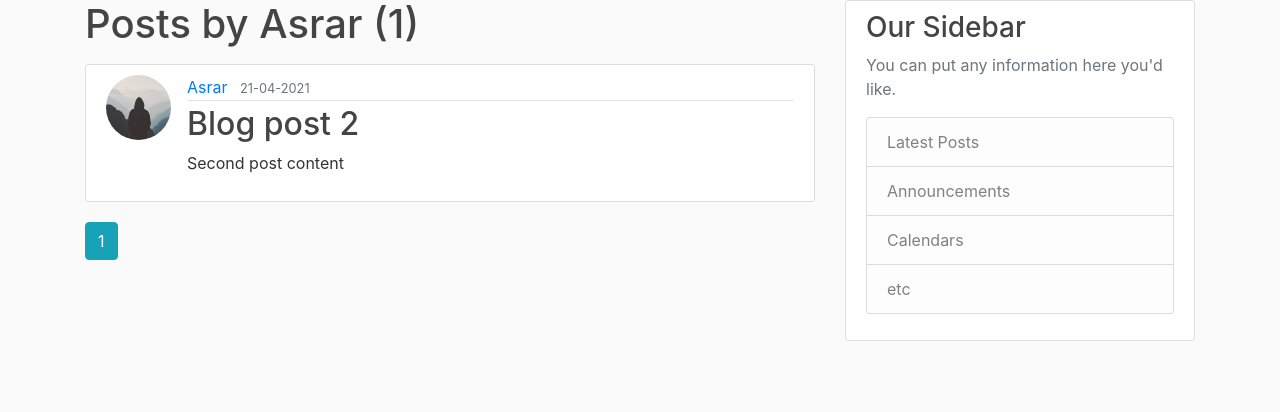
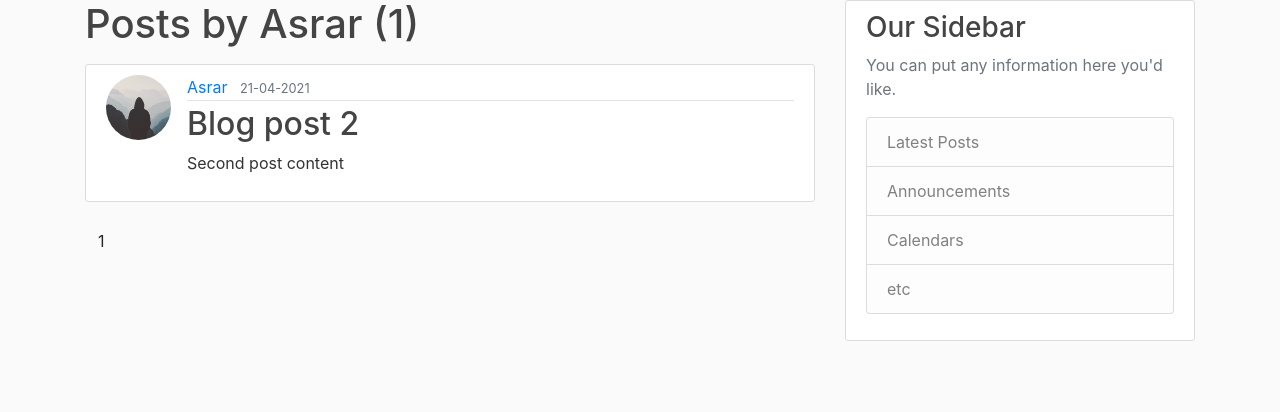
Before and after one commit to GouriSahil/Flask-Blog, a Flask app: page /user/Asrar in a window 1280 px wide. Shown: the part 80-492 px from the top of the page. Run offline with Flask 3, Linux system fonts and the light colour scheme; some libraries are stand-ins or nearby versions.

Commit message:
Initial commit

```diff
--- a/flaskblog/templates/home.html
+++ b/flaskblog/templates/home.html
@@ -18,7 +18,7 @@
 			{% if posts.page == page_num %}
 			<a class="btn btn- info mb-4" href="{{ url_for('main.home', page=page_num) }}">{{ page_num }}</a>
 				{% else %}
-				<a class="btn btn-outline-info mb-4" href="{{ url_for('main.home', page=page_num) }}">{{ page_num }}</a>
+				<a class="btn  mb-4" href="{{ url_for('main.home', page=page_num) }}">{{ page_num }}</a>
 			{% endif %}
 		{% else %}
 		{% endif %}
--- a/flaskblog/templates/user_posts.html
+++ b/flaskblog/templates/user_posts.html
@@ -17,9 +17,9 @@
     {% for page_num in posts.iter_pages(left_edge=1, right_edge=1, left_current=1, right_current=2) %}
       {% if page_num %}
         {% if posts.page == page_num %}
-          <a class="btn btn-info mb-4" href="{{ url_for('users.user_posts', username=user.username, page=page_num) }}">{{ page_num }}</a>
+          <a class="btn mb-4" href="{{ url_for('users.user_posts', username=user.username, page=page_num) }}">{{ page_num }}</a>
         {% else %}
-          <a class="btn btn-outline-info mb-4" href="{{ url_for('users.user_posts', username=user.username, page=page_num) }}">{{ page_num }}</a>
+          <a class="btn  mb-4" href="{{ url_for('users.user_posts', username=user.username, page=page_num) }}">{{ page_num }}</a>
         {% endif %}
       {% else %}
         ...
```
Also changed, not shown: flaskblog/__init__.py (line endings or trailing spaces).
